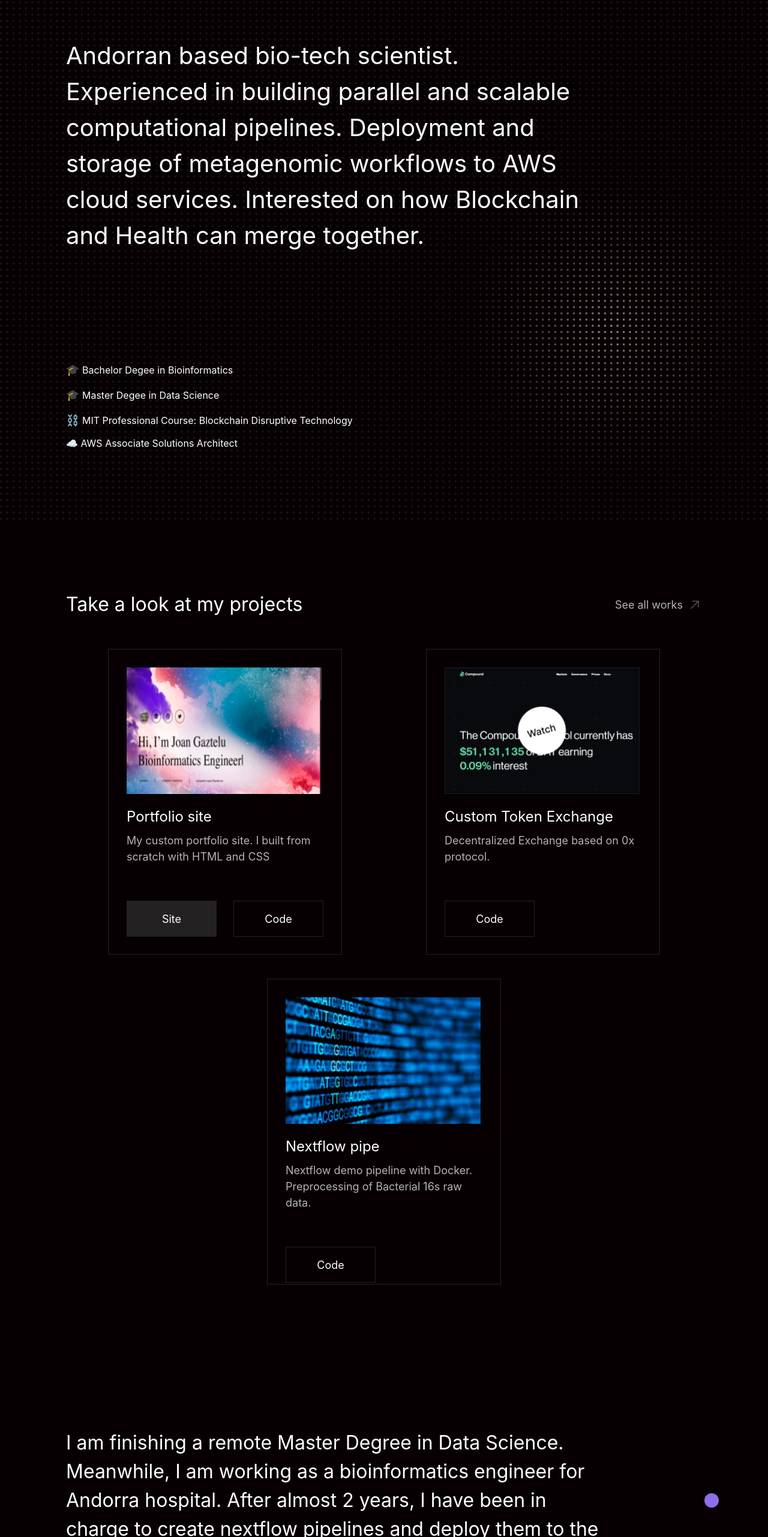
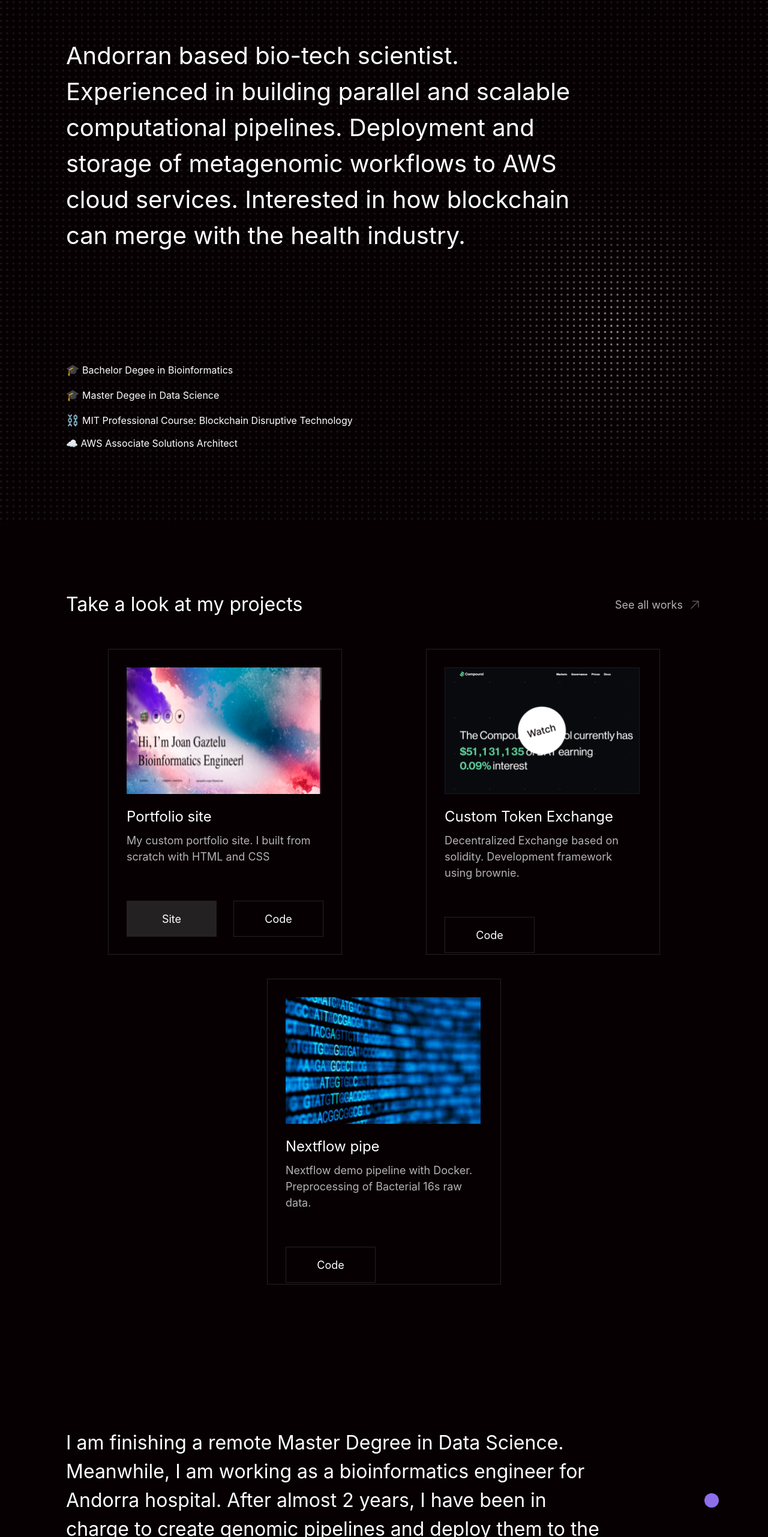
Before and after one commit to LlaneroHiboreo/Portfolio_Site, a plain HTML site: page index.html in a window 1280 px wide. Shown: the part 897-3460 px from the top of the page at 60% size. Drawn offline with nearby package versions, Linux system fonts and the light colour scheme; a script that the page names is missing.

Commit message:
update index

```diff
--- a/index.html
+++ b/index.html
@@ -69,7 +69,7 @@
         <section class="section about">
             <h2>
                 Andorran based bio-tech scientist. Experienced in building parallel and scalable computational pipelines.
-                Deployment and storage of metagenomic workflows to AWS cloud services. Interested on how Blockchain and Health can merge together.
+                Deployment and storage of metagenomic workflows to AWS cloud services. Interested in how blockchain can merge with the health industry.
             </h2>
 
             <ul class="achievements">
@@ -108,7 +108,7 @@
                 <div class="card">
                     <img src="./img/projects/project_2.png" alt="">
                     <h3 class="card-title">Custom Token Exchange</h3>
-                    <p class="card-description">Decentralized Exchange based on 0x protocol.</p>
+                    <p class="card-description">Decentralized Exchange based on solidity. Development framework using brownie.</p>
 
                     <div class="card-buttons">
                         <!-- <a href="#" class="card-button--site">Site</a> -->
@@ -133,7 +133,7 @@
         <section class="section experience">
             <p class="experience-description">
                 I am finishing a remote Master Degree in Data Science. Meanwhile, I am working as a bioinformatics engineer for Andorra hospital.
-                After almost 2 years, I have been in charge to create nextflow pipelines and deploy them to the aws-cloud.
+                After almost 2 years, I have been in charge to create genomic pipelines and deploy them to the aws-cloud.
                 <img src="./img/Dot.svg" alt="Blue Dot">
             </p>
 
@@ -169,7 +169,7 @@
                     <p class="card-years">2022 - </p>
 
                     <ul class="card-list">
-                        <a href="https://api.accredible.com/v1/frontend/credential_website_embed_image/certificate/58391120">
+                        <a href="https://api.accredible.com/v1/frontend/credential_website_embed_image/certificate/58391120" style="color:#ffffff;">
                             <li class="card-list-item">MIT Professional Course on Blockchain </li>
                         </a>
 
@@ -245,7 +245,7 @@
             <ul class="contact-details flex-list">
                 <li>ANDORRA</li>
                 <hr />
-                <li>+376680589/+34640790361</li>
+                <li>+376680589 / +34640790361</li>
                 <hr />
                 <li><a href="mailto: joan.gaztelu.camps.3@gmail.com">joan.gaztelu.camps.3@gmail.com</a></li>
             </ul>
```
